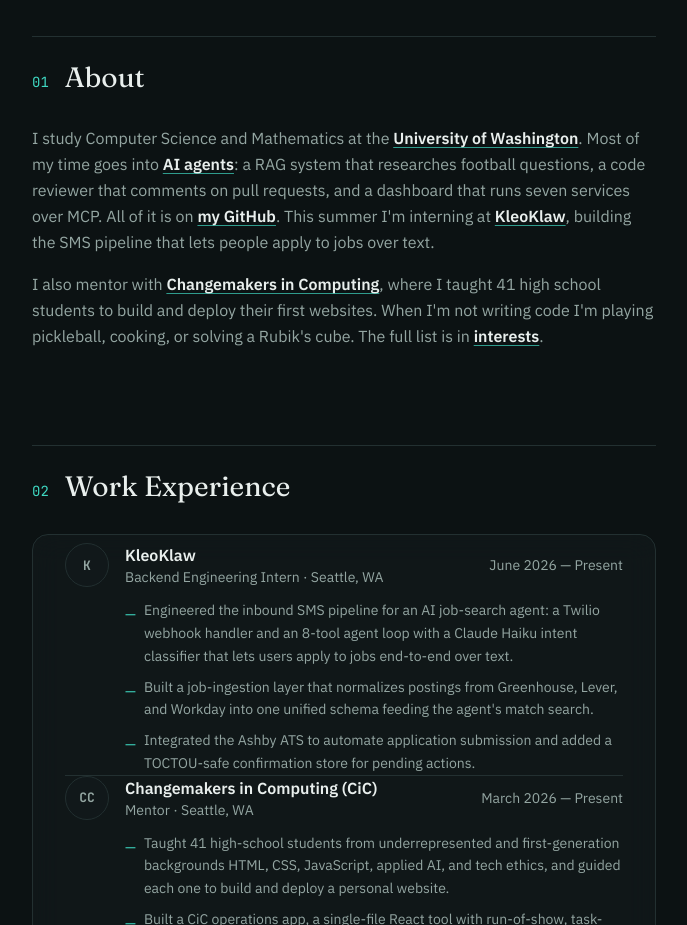
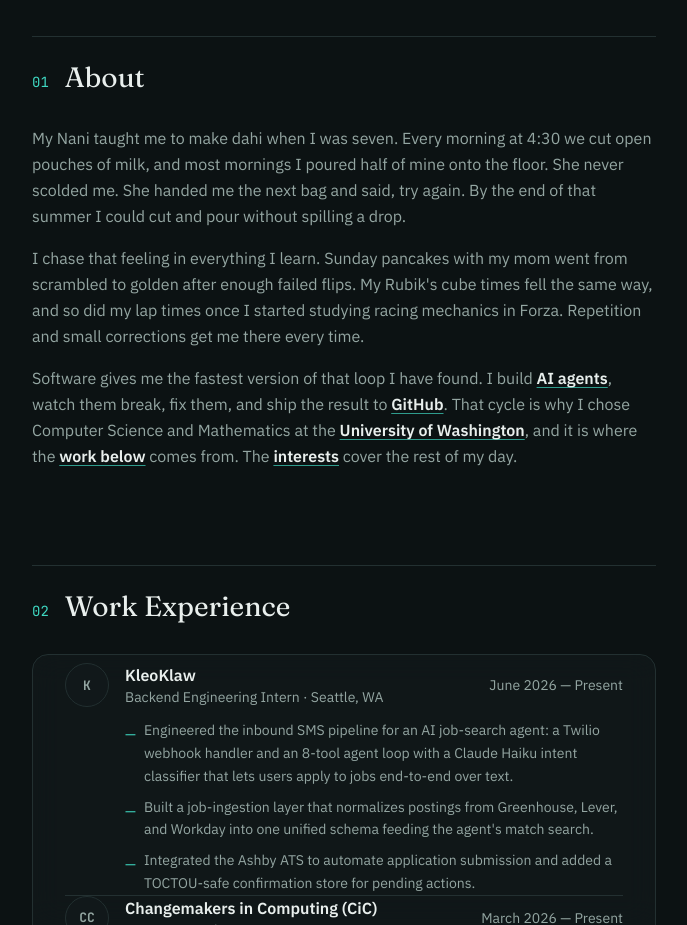
Before and after one commit to esingh25/personal-website, a Next.js app: page / in a window 1280 px wide. Shown: the part 860-1785 px from the top of the page, without its empty margins (296-983 px from the left). Built offline with nearby package versions, Linux system fonts and the light colour scheme.

Commit message:
feat: story-led about section from personal statement
Three paragraphs: Nani's kitchen and the try-again lesson, the same
loop across pancakes, cubing, and Forza, and why that loop led to
building software

```diff
--- a/src/components/About.tsx
+++ b/src/components/About.tsx
@@ -9,37 +9,39 @@ export function About() {
       <Reveal>
         <div className="space-y-4 text-sm leading-relaxed text-ink-muted sm:text-base">
           <p>
-            I study Computer Science and Mathematics at the{" "}
+            My Nani taught me to make dahi when I was seven. Every morning at 4:30 we cut open
+            pouches of milk, and most mornings I poured half of mine onto the floor. She never
+            scolded me. She handed me the next bag and said, try again. By the end of that summer
+            I could cut and pour without spilling a drop.
+          </p>
+          <p>
+            I chase that feeling in everything I learn. Sunday pancakes with my mom went from
+            scrambled to golden after enough failed flips. My Rubik&apos;s cube times fell the same
+            way, and so did my lap times once I started studying racing mechanics in Forza.
+            Repetition and small corrections get me there every time.
+          </p>
+          <p>
+            Software gives me the fastest version of that loop I have found. I build{" "}
+            <a href="#projects" className="prose-link">
+              AI agents
+            </a>
+            , watch them break, fix them, and ship the result to{" "}
+            <a href={site.github} target="_blank" rel="noopener noreferrer" className="prose-link">
+              GitHub
+            </a>
+            . That cycle is why I chose Computer Science and Mathematics at the{" "}
             <a href="https://www.washington.edu" target="_blank" rel="noopener noreferrer" className="prose-link">
               University of Washington
             </a>
-            . Most of my time goes into{" "}
-            <a href="#projects" className="prose-link">
-              AI agents
-            </a>
-            : a RAG system that researches football questions, a code reviewer that comments on
-            pull requests, and a dashboard that runs seven services over MCP. All of it is on{" "}
-            <a href={site.github} target="_blank" rel="noopener noreferrer" className="prose-link">
-              my GitHub
-            </a>
-            . This summer I&apos;m interning at{" "}
+            , and it is where the{" "}
             <a href="#experience" className="prose-link">
-              KleoKlaw
-            </a>
-            , building the SMS pipeline that lets people apply to jobs over text.
-          </p>
-          <p>
-            I also mentor with{" "}
-            <a href="#experience" className="prose-link">
-              Changemakers in Computing
-            </a>
-            , where I taught 41 high school students to build and deploy their first websites. When
-            I&apos;m not writing code I&apos;m playing pickleball, cooking, or solving a
-            Rubik&apos;s cube. The full list is in{" "}
+              work below
+            </a>{" "}
+            comes from. The{" "}
             <a href="#interests" className="prose-link">
               interests
-            </a>
-            .
+            </a>{" "}
+            cover the rest of my day.
           </p>
         </div>
       </Reveal>
```
